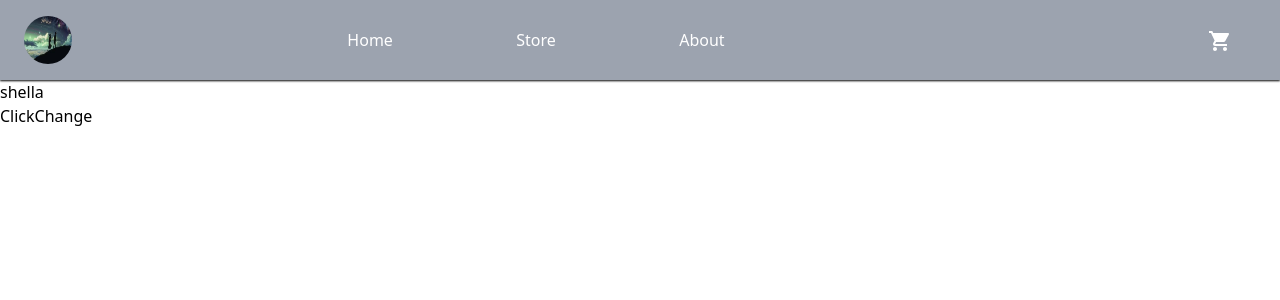
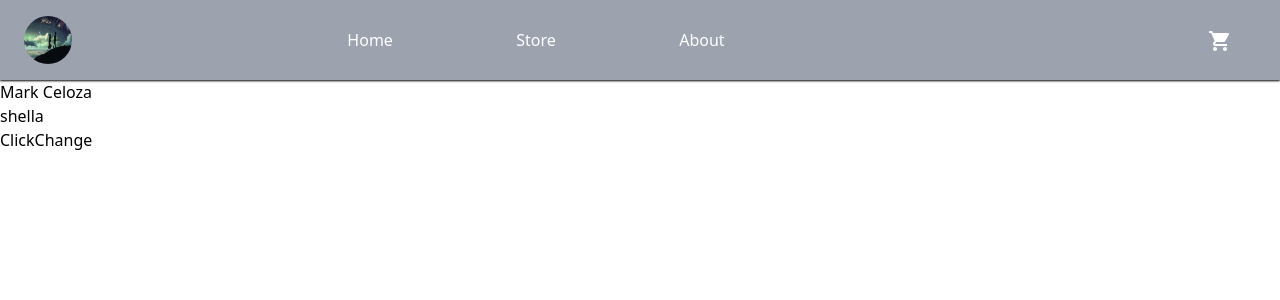
Before and after one commit to Azolec08/ResponsiveNavbar_TailwindCss, a React (Vite) app: page /about in a window 1280 px wide. Shown: the top 300 px of the page. Built offline with nearby package versions, Linux system fonts and the light colour scheme.

Commit message:
about change

```diff
--- a/src/pages/About.tsx
+++ b/src/pages/About.tsx
@@ -7,6 +7,7 @@ const About = () => {
 
   return (
     <div>
+      <h1>Mark Celoza</h1>
       <div>{mySwitch ? "becaa" : "shella"}</div>
       <button onClick={switchName}>ClickChange</button>
       <input type="text" value={nameVal} onChange={nameValue} />
```
